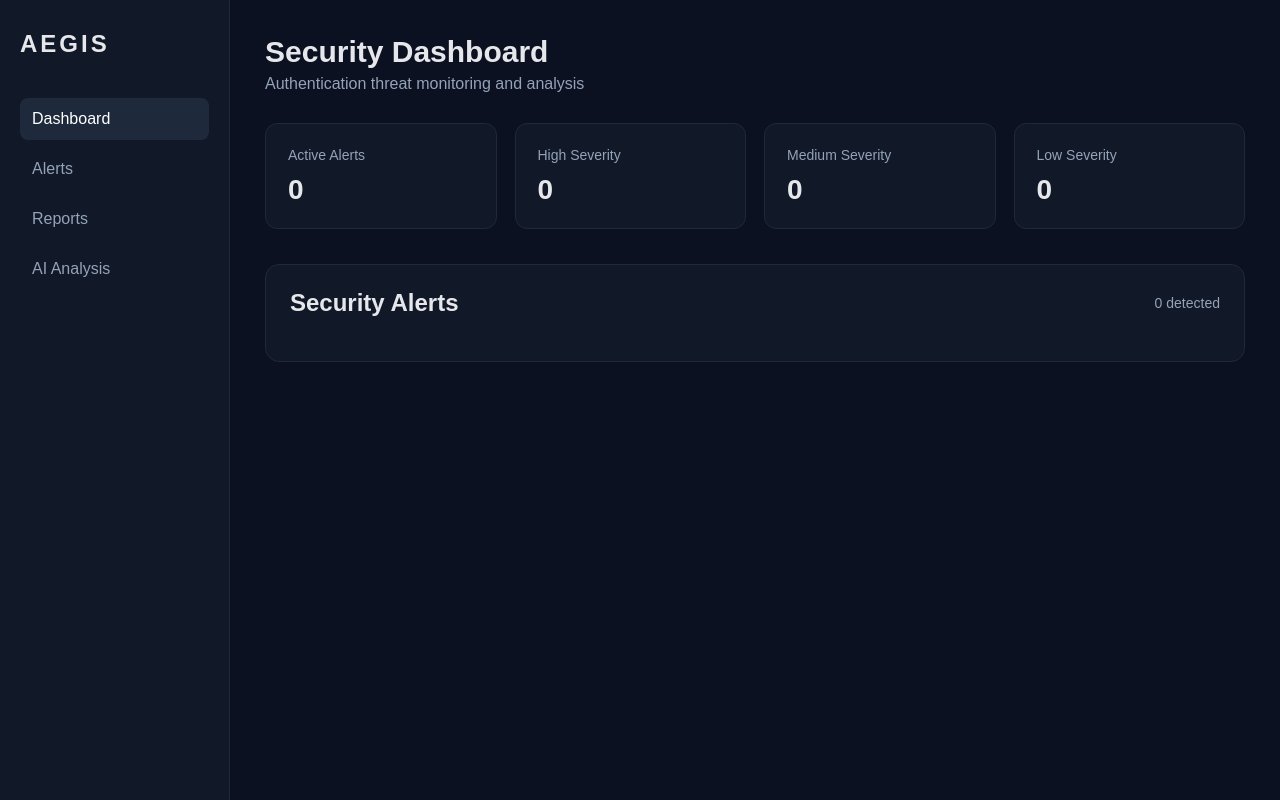
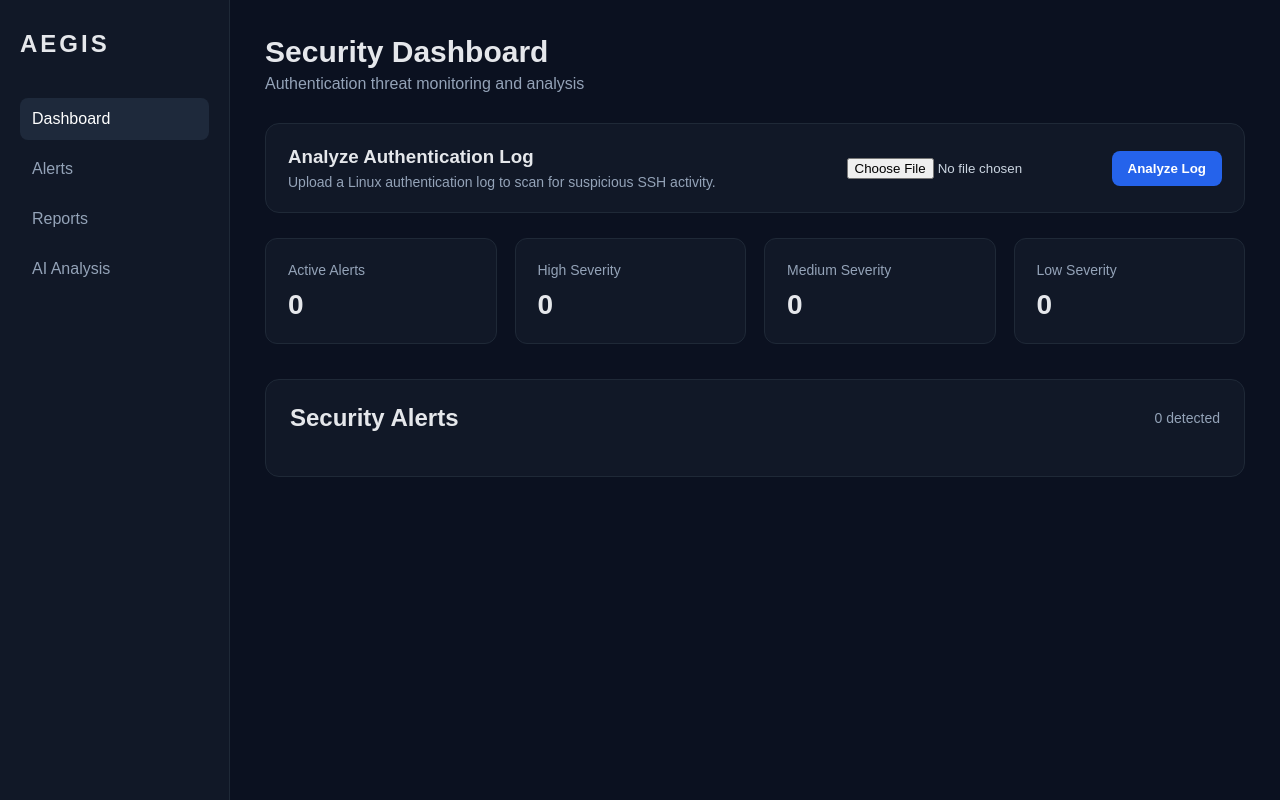
Before and after one commit to NiyaJogi/Aegis, a Flask app: template templates/index.html in a window 1280 px wide. Run offline with Flask 3, Linux system fonts and the light colour scheme; the template is opened without the code that fills it, so the values that code supplies are empty.

Commit message:
Add log file upload

```diff
--- a/static/style.css
+++ b/static/style.css
@@ -59,6 +59,60 @@ header h1 {
 
 header p {
     color: #94a3b8;
+}
+
+.upload-section {
+    background: #111827;
+    border: 1px solid #1f2937;
+    border-radius: 14px;
+    padding: 22px;
+    margin-bottom: 25px;
+}
+
+.upload-form {
+    display: flex;
+    justify-content: space-between;
+    align-items: center;
+    gap: 20px;
+}
+
+.upload-form h3 {
+    margin-bottom: 6px;
+}
+
+.upload-form p {
+    color: #94a3b8;
+    font-size: 14px;
+}
+
+.upload-controls {
+    display: flex;
+    align-items: center;
+    gap: 12px;
+}
+
+.upload-controls input {
+    color: #cbd5e1;
+}
+
+.upload-controls button {
+    background: #2563eb;
+    color: white;
+    border: none;
+    padding: 10px 16px;
+    border-radius: 8px;
+    cursor: pointer;
+    font-weight: bold;
+}
+
+.upload-controls button:hover {
+    background: #1d4ed8;
+}
+
+.current-file {
+    margin-top: 15px;
+    color: #94a3b8;
+    font-size: 13px;
 }
 
 .stats {
@@ -197,7 +251,6 @@ header p {
 }
 
 @media (max-width: 900px) {
-
     .sidebar {
         display: none;
     }
@@ -210,5 +263,12 @@ header p {
         grid-template-columns: 1fr;
     }
 
+    .upload-form {
+        flex-direction: column;
+        align-items: flex-start;
+    }
 
+    .upload-controls {
+        flex-wrap: wrap;
+    }
 }
--- a/templates/index.html
+++ b/templates/index.html
@@ -1,5 +1,6 @@
 <!DOCTYPE html>
 <html lang="en">
+
 <head>
     <meta charset="UTF-8">
     <meta name="viewport" content="width=device-width, initial-scale=1.0">
@@ -31,6 +32,48 @@
             <h1>Security Dashboard</h1>
             <p>Authentication threat monitoring and analysis</p>
         </header>
+
+        <section class="upload-section">
+
+            <form
+                method="POST"
+                enctype="multipart/form-data"
+                class="upload-form"
+            >
+
+                <div>
+                    <h3>Analyze Authentication Log</h3>
+
+                    <p>
+                        Upload a Linux authentication log to scan for
+                        suspicious SSH activity.
+                    </p>
+                </div>
+
+                <div class="upload-controls">
+
+                    <input
+                        type="file"
+                        name="log_file"
+                        accept=".log,.txt"
+                        required
+                    >
+
+                    <button type="submit">
+                        Analyze Log
+                    </button>
+
+                </div>
+
+            </form>
+
+            {% if filename %}
+                <p class="current-file">
+                    Currently analyzing: {{ filename }}
+                </p>
+            {% endif %}
+
+        </section>
 
         <section class="stats">
 
@@ -95,7 +138,7 @@
 
                         <div>
                             <h3>{{ alert.ip }}</h3>
-                            <p>{{alert.attack_type}}</p>
+                            <p>{{ alert.attack_type }}</p>
                         </div>
 
                         <span
@@ -138,9 +181,7 @@
                         <ul>
 
                             {% for reason in alert.reasons %}
-
                                 <li>{{ reason }}</li>
-
                             {% endfor %}
 
                         </ul>
@@ -156,4 +197,5 @@
     </main>
 
 </body>
+
 </html>
--- a/web_app.py
+++ b/web_app.py
@@ -1,22 +1,27 @@
-from flask import Flask, render_template
+from flask import Flask, render_template, request
+import os
+
 from parser import parse_failed_attempts
 from analyzer import analyze_attempts
 from severity import calculate_severity, get_alert_reasons
 from attack_classifier import classify_attack
 
+
 app = Flask(__name__)
 
-LOG_FILE = "sample_logs/auth.log"
+UPLOAD_FOLDER = "sample_logs"
 THRESHOLD = 3
 
+os.makedirs(UPLOAD_FOLDER, exist_ok=True)
 
-@app.route("/")
-def dashboard():
-    failed_attempts = parse_failed_attempts(LOG_FILE)
+
+def build_alerts(log_file):
+    failed_attempts = parse_failed_attempts(log_file)
 
     alerts = []
 
     for ip, attempts in failed_attempts.items():
+
         if len(attempts) >= THRESHOLD:
 
             usernames, time_span = analyze_attempts(attempts)
@@ -49,9 +54,43 @@ def dashboard():
                 "attack_type": attack_type
             })
 
+    return alerts
+
+
+@app.route("/", methods=["GET", "POST"])
+def dashboard():
+
+    alerts = []
+    filename = None
+
+    if request.method == "POST":
+
+        uploaded_file = request.files.get("log_file")
+
+        if uploaded_file and uploaded_file.filename:
+
+            filename = uploaded_file.filename
+
+            file_path = os.path.join(
+                UPLOAD_FOLDER,
+                filename
+            )
+
+            uploaded_file.save(file_path)
+
+            alerts = build_alerts(file_path)
+
+    else:
+        default_file = "sample_logs/auth.log"
+
+        if os.path.exists(default_file):
+            alerts = build_alerts(default_file)
+            filename = "auth.log"
+
     return render_template(
         "index.html",
-        alerts=alerts
+        alerts=alerts,
+        filename=filename
     )
 
 
```
Also changed, not shown: 1 other file. Lines whose indentation alone changed are shown as unchanged.
